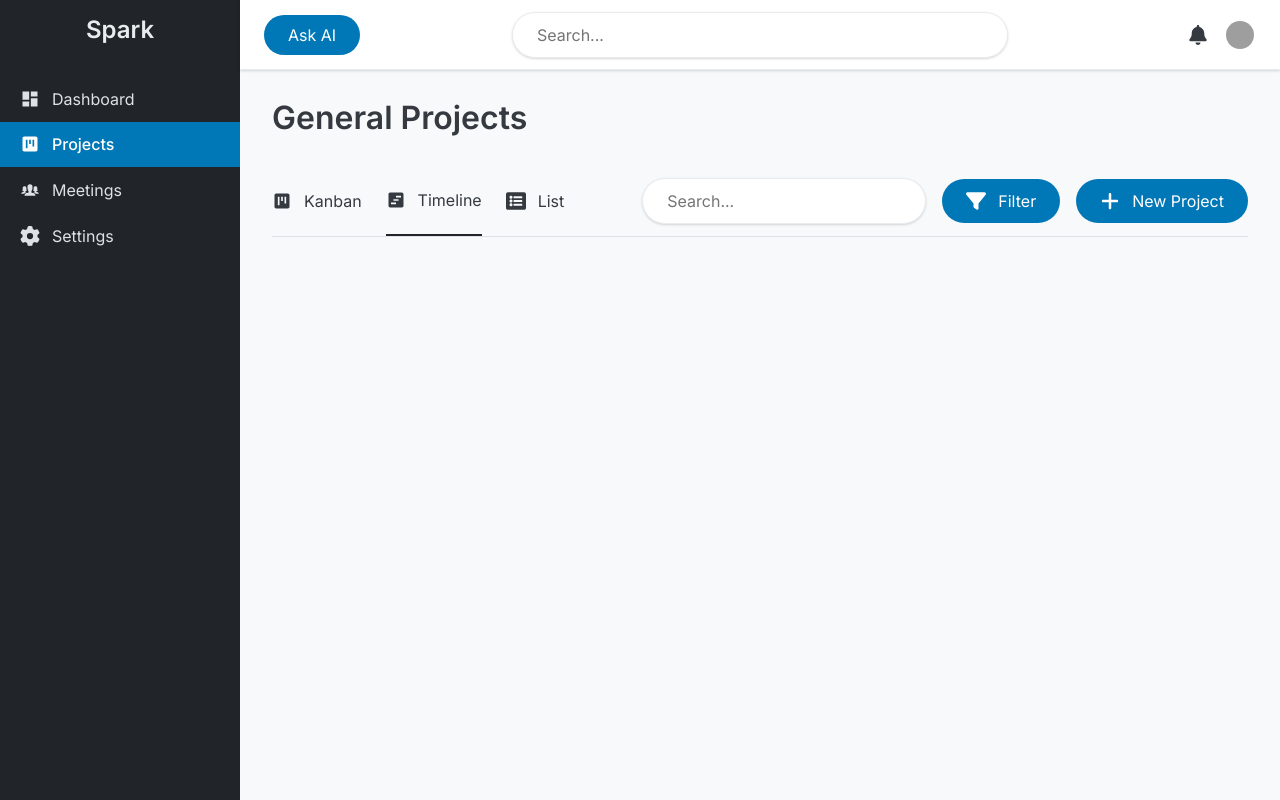
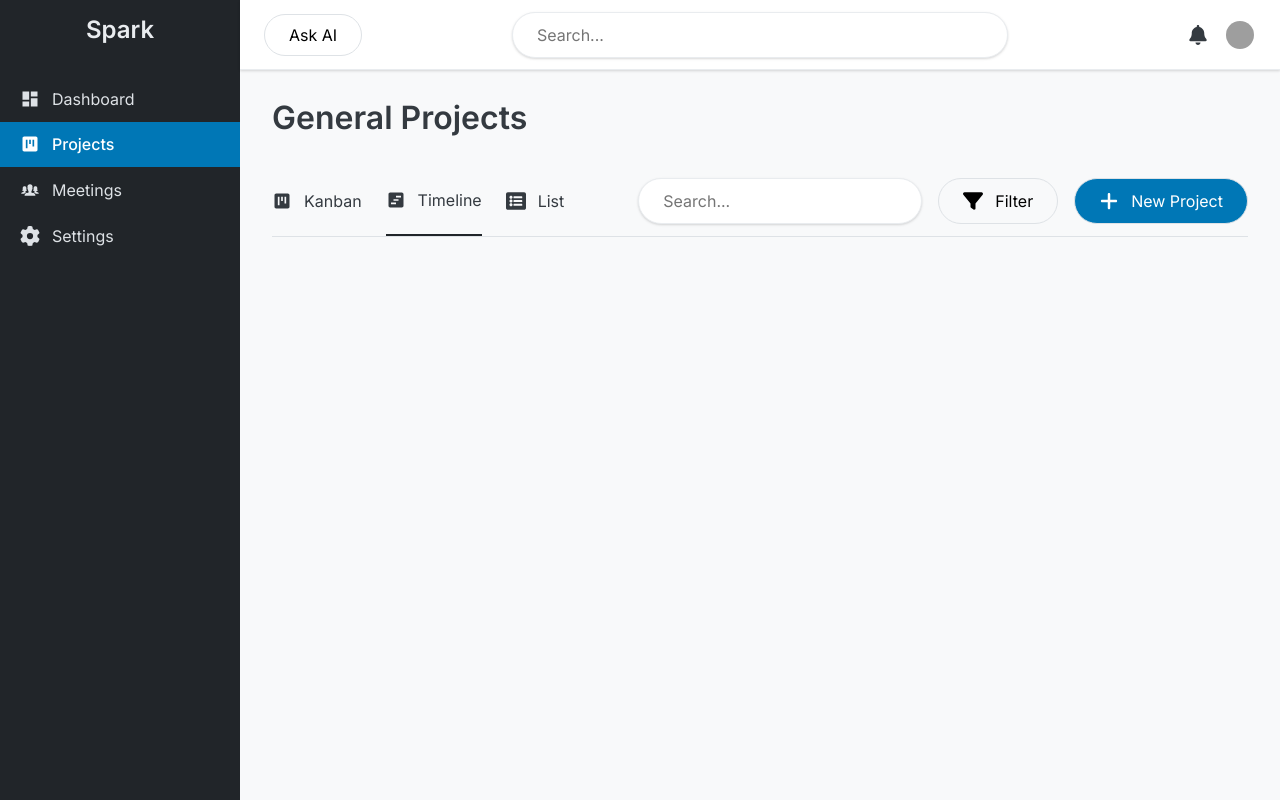
Before and after one commit to hiramepifanio/spark-app, a React (Vite) app: page /projects/general in a window 1280 px wide. Built offline with nearby package versions, Linux system fonts and the light colour scheme; grey boxes are pictures that could not be loaded.

Commit message:
Add filled/not filled Button variants

```diff
--- a/src/components/Button/Button.jsx
+++ b/src/components/Button/Button.jsx
@@ -1,7 +1,7 @@
 import styles from './Button.module.css'
 
-export default function Button({ children }) {
+export default function Button({ children, isFilled }) {
   return (
-    <button className={styles.button}>{children}</button>
+    <button className={`${styles.button} ${isFilled ? styles.filled : ''}`}>{children}</button>
   )
 }
--- a/src/components/Button/Button.module.css
+++ b/src/components/Button/Button.module.css
@@ -1,11 +1,19 @@
 .button {
-    background-color: var(--color-primary);
-    color: var(--color-white);
     padding: 0.75rem 1.5rem;
     border-radius: 1.5rem;
+    border: 1px solid var(--color-gray-300);
     transition: background-color 0.2s;
 }
 
 .button:hover {
+    background-color: var(--color-gray-300);
+}
+
+.filled {
+    background-color: var(--color-primary);
+    color: var(--color-white);
+}
+
+.filled:hover {
     background-color: var(--color-primary-dark);
 }
--- a/src/components/ViewMenu/ViewMenu.jsx
+++ b/src/components/ViewMenu/ViewMenu.jsx
@@ -26,7 +26,7 @@ export default function ViewMenu() {
       <div className={styles.actionsContainer}>
         <SearchBar />
         <Button><Label Icon={FaFilter}>Filter</Label></Button>
-        <Button><Label Icon={FaPlus}>New Project</Label></Button>
+        <Button isFilled><Label Icon={FaPlus}>New Project</Label></Button>
       </div>
     </menu>
   )
```
